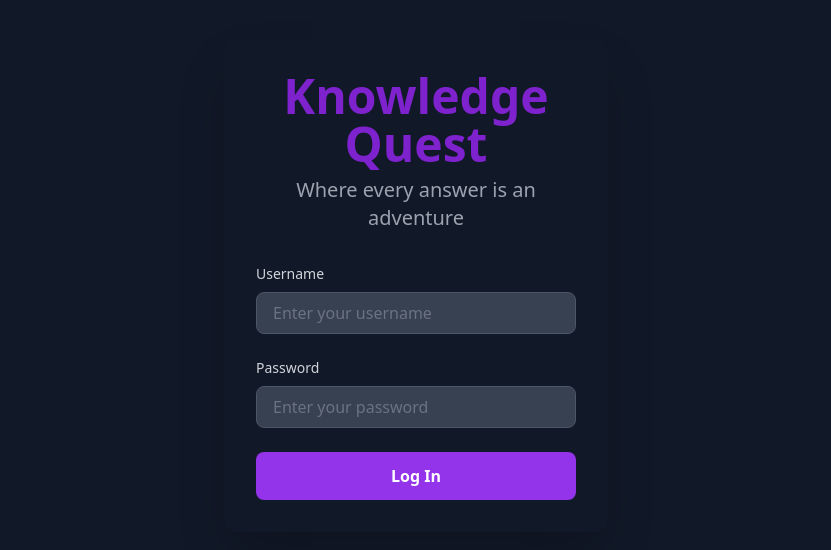
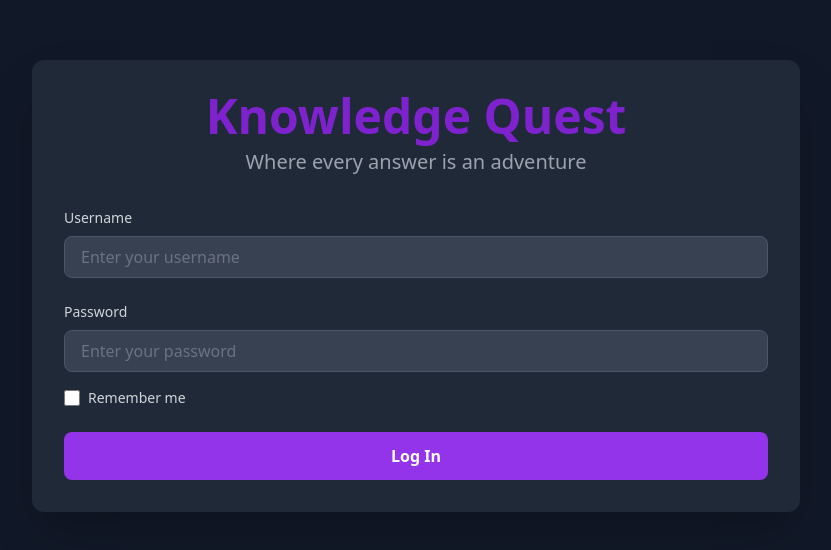
Before and after one commit to Victor-Nwachukwu/FE-Capstone-Project, a React (Vite) app in the folder quiz-app/: page /login in a window 1280 px wide. Shown: the part 114-664 px from the top of the page, without its empty margins (224-1055 px from the left). Built offline with nearby package versions, Linux system fonts and the light colour scheme.

Commit message:
Added Remember Me checkbox to the Login Page

```diff
--- a/quiz-app/src/pages/Login.jsx
+++ b/quiz-app/src/pages/Login.jsx
@@ -1,20 +1,59 @@
-import React from 'react'
+import React from 'react';
 import { useNavigate } from 'react-router-dom';
 
-
-
-function Login({ username, setUsername, password, setPassword, statusMessage, handleLogin })  {
+/**
+ * A responsive login form component.
+ * This component is designed to adapt its layout and styling for both
+ * mobile and desktop views using Tailwind CSS's responsive prefixes.
+ *
+ * @param {object} props - The component's props.
+ * @param {string} props.username - The current username state value.
+ * @param {function} props.setUsername - State setter function for the username.
+ * @param {string} props.password - The current password state value.
+ * @param {function} props.setPassword - State setter function for the password.
+ * @param {string} props.statusMessage - The message to display after login attempts.
+ * @param {function} props.handleLogin - The function to handle form submission.
+ */
+function Login({ username, setUsername, password, setPassword, statusMessage, handleLogin }) {
+  // useNavigate hook is used for programmatically navigating to different routes.
   const navigate = useNavigate();
 
+  // State to manage the "Remember Me" checkbox
+  const [rememberMe, setRememberMe] = React.useState(false);
+
+  // The fixed username and password for a successful login
+  const fixedUsername = 'user';
+  const fixedPassword = 'pass';
+
+  // Function to handle the form submission
+  const handleLoginSubmit = (e) => {
+    e.preventDefault();
+
+    if (username === fixedUsername && password === fixedPassword) {
+      // Navigate to the quiz page on successful login
+      navigate('/quiz');
+    } else {
+      // In a real application, you would handle this with a status message
+      // or error handling state.
+      alert('Invalid username or password.');
+    }
+  };
 
   return (
-
-    // Main container with full screen height, dark background, and centered content
+    // Main container with full screen height and dark background.
+    // Flexbox is used to center the login card vertically and horizontally.
+    // The p-4 class provides a consistent padding on all screen sizes.
     <div className="min-h-screen bg-gray-900 flex items-center justify-center p-4">
 
-        {/* Login form container (a card-like element) */}
-        <div className="bg-gray-900 p-8 rounded-xl shadow-2xl w-full max-w-sm">
-            {/* Title and description */}
+      {/* Login form container. It's a "card" that stands out from the background. */}
+      {/* On small screens, it takes the full width, but on larger screens (md), */}
+      {/* it has a maximum width of 24rem (sm) to keep the form compact. */}
+      <div className="bg-gray-800 p-6 sm:p-8 rounded-xl shadow-2xl w-full max-w-screen-md mx-auto">
+        {/*
+         * Responsive Typography:
+         * The heading is 4xl by default (mobile-first) and scales up to 5xl on medium screens (md:).
+         * This ensures the title looks good on all devices.
+         */}
         <h2 className="text-4xl font-extrabold text-purple-700 md:text-5xl text-center mb-2">
           Knowledge Quest
         </h2>
@@ -22,8 +61,8 @@ function Login({ username, setUsername, password, setPassword, statusMessage, ha
           Where every answer is an adventure
         </p>
 
-            {/* The login form */}
-            <form onSubmit={handleLogin}>
+        {/* The login form itself */}
+        <form onSubmit={handleLoginSubmit}>
           {/* Username input field group */}
           <div className="mb-6">
             <label
@@ -44,7 +83,7 @@ function Login({ username, setUsername, password, setPassword, statusMessage, ha
           </div>
 
           {/* Password input field group */}
-            <div className="mb-6">
+          <div className="mb-4">
             <label
               htmlFor="password"
               className="block text-sm font-medium text-gray-300 mb-2"
@@ -62,6 +101,20 @@ function Login({ username, setUsername, password, setPassword, statusMessage, ha
             />
           </div>
 
+          {/* Remember Me checkbox */}
+          <div className="flex items-center mb-6">
+            <input
+              type="checkbox"
+              id="rememberMe"
+              checked={rememberMe}
+              onChange={(e) => setRememberMe(e.target.checked)}
+              className="h-4 w-4 text-purple-600 bg-gray-700 border-gray-600 rounded focus:ring-purple-500"
+            />
+            <label htmlFor="rememberMe" className="ml-2 text-sm text-gray-300">
+              Remember me
+            </label>
+          </div>
+
           {/* Login button */}
           <button
             type="submit"
@@ -71,7 +124,10 @@ function Login({ username, setUsername, password, setPassword, statusMessage, ha
           </button>
         </form>
 
-            {/* Display a status message if one exists */}
+        {/*
+         * Display a status message if one exists.
+         * The text color is dynamically changed based on the message content.
+         */}
         {statusMessage && (
           <p
             className={`mt-4 text-center text-sm font-semibold ${
@@ -88,5 +144,4 @@ function Login({ username, setUsername, password, setPassword, statusMessage, ha
   );
 }
 
-
 export default Login;
```
Lines whose indentation alone changed are shown as unchanged.
